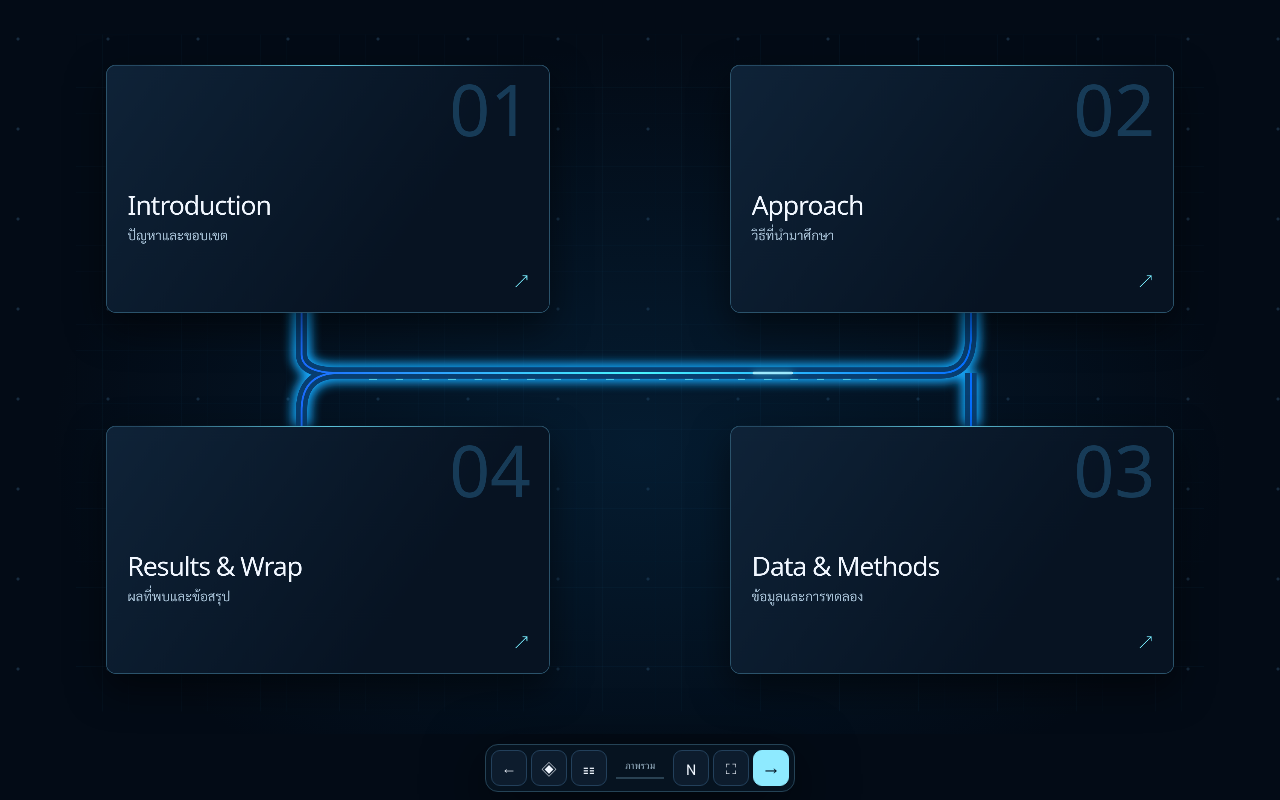
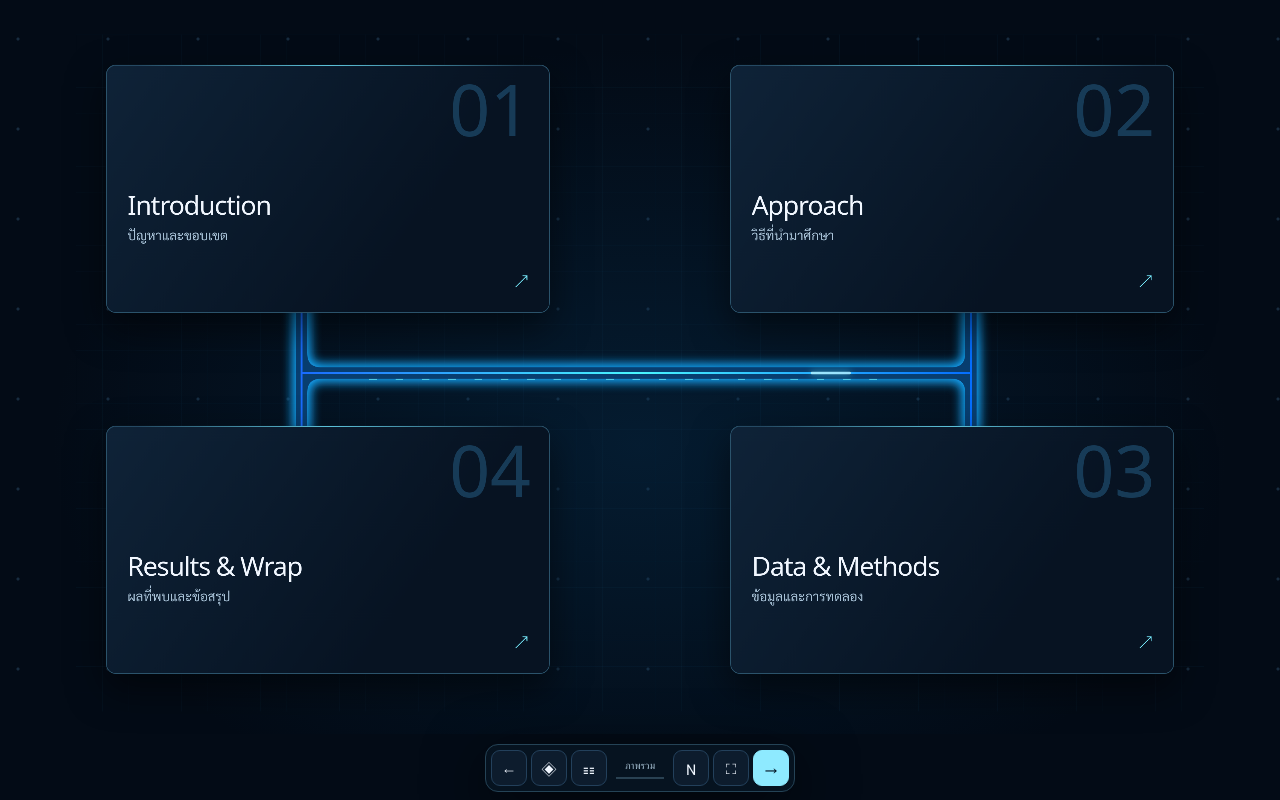
Before and after one commit to Micosz/company-news-nlp-workbench, a plain HTML site: page slide/index.html in a window 1280 px wide. Drawn offline with Linux system fonts and the light colour scheme.

Commit message:
fix(slide): join road branches into one symmetric route

```diff
--- a/slide/index.html
+++ b/slide/index.html
@@ -2,7 +2,7 @@
 <html lang="th"><head><meta charset="utf-8"><meta name="viewport" content="width=device-width,initial-scale=1"><title>X-AMR · NLP Final Presentation</title><link rel="stylesheet" href="./style.css"></head>
 <body>
 <main id="viewport" aria-label="พื้นที่สไลด์"><div class="stars"></div><div id="world">
-<svg class="road" viewBox="0 0 3000 1800" aria-hidden="true"><defs><filter id="glow"><feGaussianBlur stdDeviation="14"/></filter><linearGradient id="beam"><stop stop-color="#1a6cff"/><stop offset=".5" stop-color="#4af7ff"/><stop offset="1" stop-color="#056eff"/></linearGradient><pattern id="grid" width="70" height="70" patternUnits="userSpaceOnUse"><path d="M70 0H0V70" fill="none" stroke="#287aae" stroke-opacity=".12"/></pattern></defs><rect width="3000" height="1800" fill="url(#grid)"/><path class="roadglow" d="M600 720V850Q600 900 700 900H2300Q2380 900 2380 800V720M2380 900V1040M700 900Q600 900 600 1000V1040" fill="none" stroke="#16aaff" stroke-width="50" filter="url(#glow)"/><path d="M600 720V850Q600 900 700 900H2300Q2380 900 2380 800V720M2380 900V1040M700 900Q600 900 600 1000V1040" fill="none" stroke="#083e70" stroke-width="30"/><path class="roadline" d="M600 720V850Q600 900 700 900H2300Q2380 900 2380 800V720M2380 900V1040M700 900Q600 900 600 1000V1040" fill="none" stroke="url(#beam)" stroke-width="5"/><path d="M780 917H2150" stroke="#76faff" stroke-opacity=".6" stroke-dasharray="20 50" stroke-width="3"/><path class="roadpulse" d="M600 720V850Q600 900 700 900H2300Q2380 900 2380 800V720M2380 900V1040M700 900Q600 900 600 1000V1040" fill="none"/></svg>
+<svg class="road" viewBox="0 0 3000 1800" aria-hidden="true"><defs><filter id="glow"><feGaussianBlur stdDeviation="14"/></filter><linearGradient id="beam"><stop stop-color="#1a6cff"/><stop offset=".5" stop-color="#4af7ff"/><stop offset="1" stop-color="#056eff"/></linearGradient><pattern id="grid" width="70" height="70" patternUnits="userSpaceOnUse"><path d="M70 0H0V70" fill="none" stroke="#287aae" stroke-opacity=".12"/></pattern></defs><rect width="3000" height="1800" fill="url(#grid)"/><path class="roadglow" d="M600 720V1060M2380 720V1060M600 900H2380M600 845Q600 900 655 900M600 955Q600 900 655 900M2380 845Q2380 900 2325 900M2380 955Q2380 900 2325 900" fill="none" stroke="#16aaff" stroke-width="50" filter="url(#glow)"/><path d="M600 720V1060M2380 720V1060M600 900H2380M600 845Q600 900 655 900M600 955Q600 900 655 900M2380 845Q2380 900 2325 900M2380 955Q2380 900 2325 900" fill="none" stroke="#083e70" stroke-width="30"/><path class="roadline" d="M600 720V1060M2380 720V1060M600 900H2380" fill="none" stroke="url(#beam)" stroke-width="5"/><path d="M780 917H2150" stroke="#76faff" stroke-opacity=".6" stroke-dasharray="20 50" stroke-width="3"/><path class="roadpulse" d="M600 720V1060M2380 720V1060M600 900H2380" fill="none"/></svg>
 <section class="station" data-group="0" style="left:80px;top:80px" aria-label="Introduction"></section>
 <section class="station" data-group="1" style="left:1740px;top:80px" aria-label="Approach"></section>
 <section class="station" data-group="2" style="left:1740px;top:1040px" aria-label="Data and Methods"></section>
```
